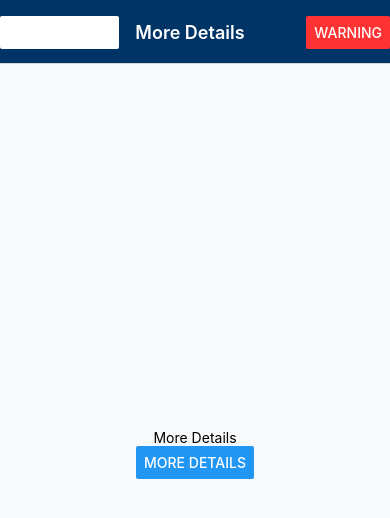
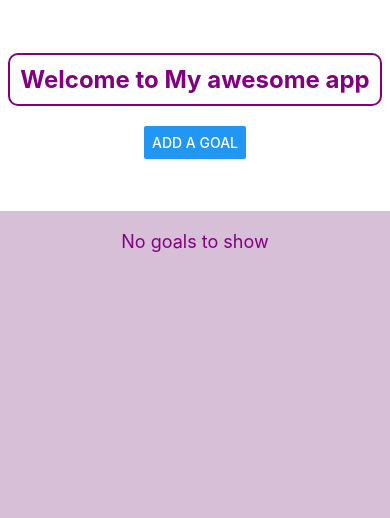
Before and after one commit to yumi-xu/mobile24Fall, a React Native app: screen /Details in a window 390 px wide. Shown: the top 518 px of the page. Built offline with nearby package versions, Linux system fonts and the light colour scheme.

Commit message:
Revert "Week5"

```diff
--- a/App.js
+++ b/App.js
@@ -1,58 +1,156 @@
-import React from "react";
-import { NavigationContainer } from "@react-navigation/native";
-import { createNativeStackNavigator } from "@react-navigation/native-stack";
-import Home from "./Components/Home";
-import GoalDetails from "./Components/GoalDetail";
-import {Alert, Button} from "react-native";
+import {
+  SafeAreaView,
+  StyleSheet,
+  Text,
+  View,
+  Button,
+  StatusBar,
+  FlatList,
+  Alert,
+} from "react-native";
+import React, { useState } from "react";
+import Header from "./Components/Header";
+import Input from "./Components/Input";
+import GoalItem from "./Components/GoalItem";
 
-const Stack = createNativeStackNavigator();
 export default function App() {
+  const appName = "Welcome to My awesome app";
+
+  const [goals, setGoals] = useState([]);
+  const [isModalVisible, setIsModalVisible] = useState(false);
+
+  const handleInputData = (data) => {
+    const newGoal = { text: data, id: Math.random().toString() };
+    //add new goals
+    setGoals((currentGoals) => [...currentGoals, newGoal]);
+    setIsModalVisible(false);
+  };
+
+  const handleCancel = () => {
+    setIsModalVisible(false);
+  };
+
+  const deleteGoalHandler = (goalId) => {
+    setGoals((currentGoals) => {
+      return currentGoals.filter((goal) => goal.id !== goalId);
+    });
+  };
+
+  const deleteAllGoalsHandler = () => {
+    Alert.alert("Delete All", "Are you sure you want to delete all goals?", [
+      {
+        text: "No",
+        style: "cancel",
+      },
+      {
+        text: "Yes",
+        onPress: () => setGoals([]),
+      },
+    ]);
+  };
+
   return (
-    <NavigationContainer>
-      <Stack.Navigator initialRouteName="Home">
-        <Stack.Screen
-          name="Home"
-          component={Home}
-          options={{
-            title: "Home",
-            headerStyle: {
-              backgroundColor: "#6200EE",
-            },
-            headerTintColor: "#fff",
-            headerTitleStyle: {
-              fontWeight: "bold",
-            },
-          }}
+    <SafeAreaView style={styles.container}>
+      <StatusBar style="auto" />
+      <View style={styles.topSection}>
+        <Text style={styles.headerText}>{appName}</Text>
+        <Button
+          style={styles.btnAddGoal}
+          title="Add a goal"
+          onPress={() => setIsModalVisible(true)}
         />
-        <Stack.Screen
-          name="Details"
-          component={GoalDetails}
-          options={({ route, navigation }) => ({
-            title: route.params ? route.params.goal.text : "More Details",
-            headerStyle: {
-              backgroundColor: "#003366",
-            },
-            headerTintColor: "#fff",
-            headerTitleStyle: {
-              fontWeight: "600",
-            },
-            headerLeft: () => (
-              <Button
-                title="All My Goals"
-                color="#fff"
-                onPress={() => navigation.goBack()}
-              />
-            ),
-            headerRight: () => (
-              <Button
-                title="Warning"
-                color="#ff3333"
-                onPress={() => Alert.alert("Warning!", "This is a custom warning button.")}
-              />
-            ),
-          })}
+      </View>
+
+      <Input
+        autoFocus={true}
+        inputHandler={handleInputData}
+        visible={isModalVisible}
+        onCancel={handleCancel}
+      />
+      <View style={styles.bottomSection}>
+        <FlatList
+          contentContainerStyle={styles.contentContainer}
+          data={goals}
+          ListHeaderComponent={() =>
+            goals.length > 0 ? (
+              <Text style={styles.goalsHeaderText}>My goals</Text>
+            ) : null
+          }
+          ListEmptyComponent={() => (
+            <Text style={styles.goalsHeaderText}>No goals to show</Text>
+          )}
+          renderItem={(itemData) => (
+            <GoalItem
+              text={itemData.item.text}
+              onDelete={() => deleteGoalHandler(itemData.item.id)}
+            />
+          )}
+          keyExtractor={(item) => item.id}
+          ItemSeparatorComponent={() => <View style={styles.separator} />}
+          ListFooterComponent={() =>
+            goals.length > 0 ? (
+              <Button title="Delete all" onPress={deleteAllGoalsHandler} />
+            ) : null
+          }
         />
-      </Stack.Navigator>
-    </NavigationContainer>
+      </View>
+    </SafeAreaView>
   );
 }
+
+const styles = StyleSheet.create({
+  container: {
+    flex: 1,
+    backgroundColor: "#fff",
+  },
+
+  topSection: {
+    flex: 1,
+    justifyContent: "center",
+    alignItems: "center",
+    backgroundColor: "#fff",
+  },
+
+  btnAddGoal: {
+    color: "#1E90FF",
+  },
+
+  headerText: {
+    fontSize: 24,
+    fontWeight: "bold",
+    color: "purple",
+    textAlign: "center",
+    borderColor: "purple",
+    borderWidth: 2,
+    padding: 10,
+    borderRadius: 10,
+    marginBottom: 20,
+  },
+
+  bottomSection: {
+    flex: 3,
+    backgroundColor: "#D8BFD8",
+    justifyContent: "center",
+  },
+
+  contentContainer: {
+    alignItems: "center",
+    paddingBottom: 20,
+  },
+
+  goalsHeaderText: {
+    fontSize: 18,
+    color: "purple",
+    textAlign: "center",
+    paddingTop: 20,
+  },
+
+  separator: {
+    height: 2,
+    width: 200,
+    backgroundColor: "grey",
+    alignSelf: "center",
+    borderColor: "transparent",
+    borderWidth: 0,
+  },
+});
--- a/Components/GoalDetail.js
+++ /dev/null
@@ -1,42 +0,0 @@
-import React from 'react';
-import {View, Text, StyleSheet, Button} from 'react-native';
-import {useNavigation} from "@react-navigation/native";
-
-const GoalDetails = ({ route }) => {
-  const navigation = useNavigation();
-  console.log(route.params);
-  function moreDetailHandle(){
-    navigation.navigate("Details");
-  }
-
-  return (
-    <View style={styles.container}>
-      {route.params ?
-        (<Text style={styles.detailText}>Text: {route.params.goal.text} id :{route.params.goal.id}</Text>):
-        (<Text>More Details</Text>)
-      }
-
-      <Button
-        title="More details"
-        onPress={moreDetailHandle}
-      />
-    </View>
-
-  );
-};
-
-const styles = StyleSheet.create({
-  container: {
-    flex: 1,
-    justifyContent: 'center',
-    alignItems: 'center',
-    backgroundColor: '#f8f9fa',
-  },
-  detailText: {
-    fontSize: 20,
-    marginBottom: 10,
-    fontWeight: 'bold',
-  },
-});
-
-export default GoalDetails;
--- a/Components/GoalItem.js
+++ b/Components/GoalItem.js
@@ -1,13 +1,12 @@
 import { View, Text, StyleSheet, Button } from "react-native";
 import React from "react";
 
-export default function GoalItem({ text, onDelete, onNavigate, goalObj }) {
+export default function GoalItem(goalObj) {
   return (
     <View style={styles.wrap}>
       <View style={styles.textWrapper}>
-        <Text style={styles.inputText}>{text}</Text>
-        <Button title="X" color="red" onPress={onDelete} />
-        <Button title="i" color="blue" onPress={() => onNavigate(goalObj)} />
+        <Text style={styles.inputText}>{goalObj.text}</Text>
+        <Button title="X" color="red" onPress={goalObj.onDelete} />
       </View>
     </View>
   );
--- a/Components/Home.js
+++ /dev/null
@@ -1,159 +0,0 @@
-import {
-  SafeAreaView,
-  StyleSheet,
-  Text,
-  View,
-  Button,
-  StatusBar,
-  FlatList,
-  Alert,
-} from "react-native";
-import { useNavigation } from "@react-navigation/native";
-import React, { useState } from "react";
-import Header from "./Header";
-import Input from "./Input";
-import GoalItem from "./GoalItem";
-
-export default function Home() {
-  const appName = "Welcome to My awesome app";
-
-  const [goals, setGoals] = useState([]);
-  const [isModalVisible, setIsModalVisible] = useState(false);
-  const navigation = useNavigation();
-
-  const handleInputData = (data) => {
-    const newGoal = { text: data, id: Math.random().toString() };
-    //add new goals
-    setGoals((currentGoals) => [...currentGoals, newGoal]);
-    setIsModalVisible(false);
-  };
-
-  const handleCancel = () => {
-    setIsModalVisible(false);
-  };
-
-  const deleteGoalHandler = (goalId) => {
-    setGoals((currentGoals) => {
-      return currentGoals.filter((goal) => goal.id !== goalId);
-    });
-  };
-
-  const deleteAllGoalsHandler = () => {
-    Alert.alert("Delete All", "Are you sure you want to delete all goals?", [
-      {
-        text: "No",
-        style: "cancel",
-      },
-      {
-        text: "Yes",
-        onPress: () => setGoals([]),
-      },
-    ]);
-  };
-
-  return (
-    <SafeAreaView style={styles.container}>
-      <StatusBar style="auto" />
-      <View style={styles.topSection}>
-        <Text style={styles.headerText}>{appName}</Text>
-        <Button
-          style={styles.btnAddGoal}
-          title="Add a goal"
-          onPress={() => setIsModalVisible(true)}
-        />
-      </View>
-
-      <Input
-        autoFocus={true}
-        inputHandler={handleInputData}
-        visible={isModalVisible}
-        onCancel={handleCancel}
-      />
-      <View style={styles.bottomSection}>
-        <FlatList
-          contentContainerStyle={styles.contentContainer}
-          data={goals}
-          ListHeaderComponent={() =>
-            goals.length > 0 ? (
-              <Text style={styles.goalsHeaderText}>My goals</Text>
-            ) : null
-          }
-          ListEmptyComponent={() => (
-            <Text style={styles.goalsHeaderText}>No goals to show</Text>
-          )}
-          renderItem={(itemData) => (
-            <GoalItem
-              text={itemData.item.text}
-              onDelete={() => deleteGoalHandler(itemData.item.id)}
-              onNavigate={() => navigation.navigate("Details", { goal:itemData.item})}
-            />
-          )}
-          keyExtractor={(item) => item.id}
-          ItemSeparatorComponent={() => <View style={styles.separator} />}
-          ListFooterComponent={() =>
-            goals.length > 0 ? (
-              <Button title="Delete all" onPress={deleteAllGoalsHandler} />
-            ) : null
-          }
-        />
-      </View>
-    </SafeAreaView>
-  );
-}
-
-const styles = StyleSheet.create({
-  container: {
-    flex: 1,
-    backgroundColor: "#fff",
-  },
-
-  topSection: {
-    flex: 1,
-    justifyContent: "center",
-    alignItems: "center",
-    backgroundColor: "#fff",
-  },
-
-  btnAddGoal: {
-    color: "#1E90FF",
-  },
-
-  headerText: {
-    fontSize: 24,
-    fontWeight: "bold",
-    color: "purple",
-    textAlign: "center",
-    borderColor: "purple",
-    borderWidth: 2,
-    padding: 10,
-    borderRadius: 10,
-    marginBottom: 20,
-  },
-
-  bottomSection: {
-    flex: 3,
-    backgroundColor: "#D8BFD8",
-    justifyContent: "center",
-  },
-
-  contentContainer: {
-    alignItems: "center",
-    paddingBottom: 20,
-  },
-
-  goalsHeaderText: {
-    fontSize: 18,
-    color: "purple",
-    textAlign: "center",
-    paddingTop: 20,
-  },
-
-  separator: {
-    height: 2,
-    width: 200,
-    backgroundColor: "grey",
-    alignSelf: "center",
-    borderColor: "transparent",
-    borderWidth: 0,
-  },
-});
--- a/package.json
+++ b/package.json
@@ -9,14 +9,10 @@
     "web": "expo start --web"
   },
   "dependencies": {
-    "@react-navigation/native": "^6.1.18",
-    "@react-navigation/native-stack": "^6.11.0",
     "expo": "~51.0.28",
     "expo-status-bar": "~1.12.1",
     "react": "18.2.0",
-    "react-native": "0.74.5",
-    "react-native-safe-area-context": "4.10.5",
-    "react-native-screens": "3.31.1"
+    "react-native": "0.74.5"
   },
   "devDependencies": {
     "@babel/core": "^7.20.0",
```
Also changed, not shown: 1 other file (tests, documents, lock files or other folders).
